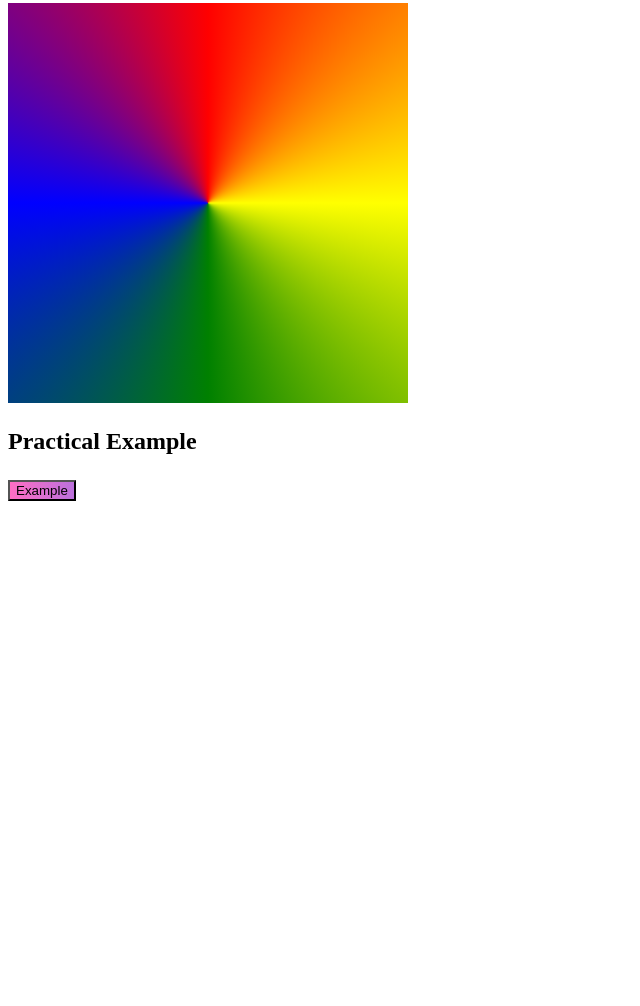
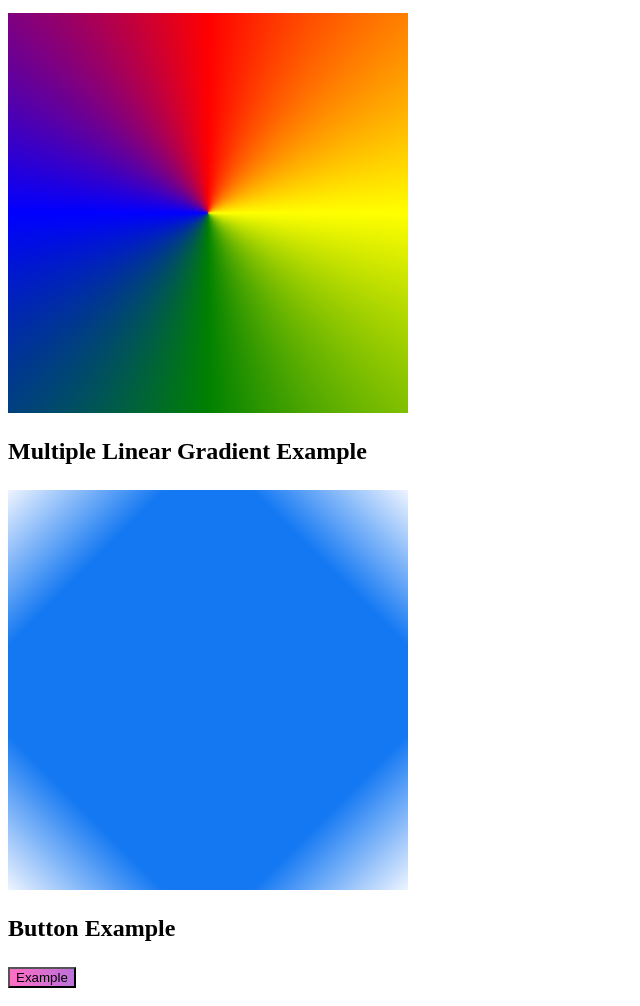
Before and after one commit to lindan4/css-gradient-example, a plain HTML site: page index.html in a window 1280 px wide. Shown: the part 1030-2036 px from the top of the page, without its empty margins (0-640 px from the left). Before the commit the page ends 1539 px from the top, so only its background shows below. Drawn offline with Linux system fonts and the light colour scheme.

Commit message:
Added own example, and another example with a button.

```diff
--- a/index.html
+++ b/index.html
@@ -22,10 +22,15 @@
 
         <h2>Conic Gradient</h2>
         <div class="gradient-container">
-            <div class="grade-div conic-gradient-one"></div>
+            <div class="grade-div conic-gradient"></div>
         </div>
 
-        <h2>Practical Example</h2>
+        <h2>Multiple Linear Gradient Example</h2>
+        <div class="gradient-container">
+            <div class="grade-div mutliple-linear-gradient"></div>
+        </div>
+
+        <h2>Button Example</h2>
         <div class="gradient-container">
             <button class="gradient-button">Example</button>
         </div>
--- a/style.css
+++ b/style.css
@@ -2,6 +2,7 @@ main {
   display: flex;
   flex-direction: column;
   row-gap: 5px;
+  padding: 10px 0px;
 }
 
 .grade-div {
@@ -35,8 +36,25 @@ main {
   background: radial-gradient(circle at top left, #a1c4fd, #e4e8ea);
 }
 
-.conic-gradient-one {
+.conic-gradient {
   background: conic-gradient(from 0deg, red, yellow, green, blue, red);
+}
+
+.mutliple-linear-gradient {
+  background: linear-gradient(
+        to bottom right,
+        #1478f2 9%,
+        #1478f2 61%,
+        #eef4ff 100%
+      )
+      bottom right,
+    linear-gradient(to bottom left, #1478f2 9%, #1478f2 61%, #eef4ff 100%)
+      bottom left,
+    linear-gradient(to top left, #1478f2 9%, #1478f2 61%, #eef4ff 100%) top left,
+    linear-gradient(to top right, #1478f2 9%, #1478f2 61%, #eef4ff 100%) top
+      right;
+  background-size: 50% 50%;
+  background-repeat: no-repeat;
 }
 
 .gradient-button {
```
